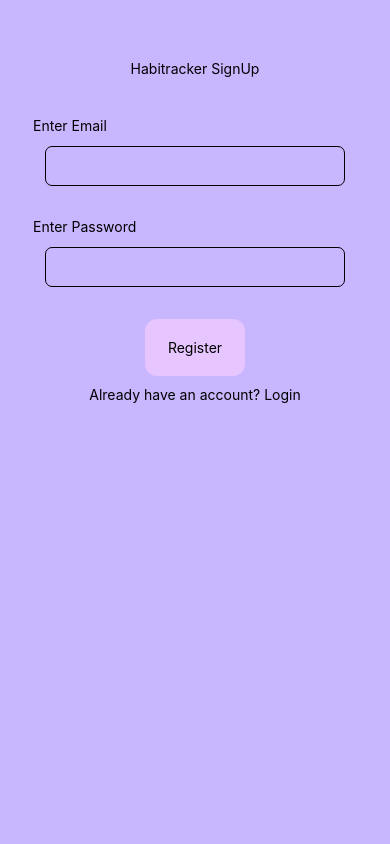
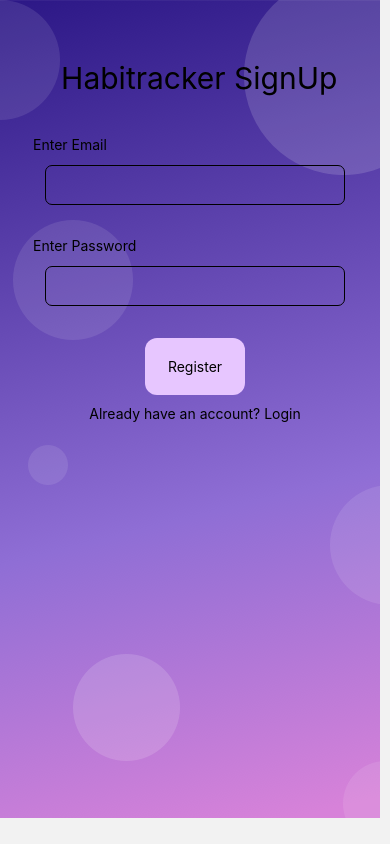
Before and after one commit to manvigautam09/Habitracker-Old, a React Native app: screen /SignUp in a window 390 px wide. Built offline with nearby package versions, Linux system fonts and the light colour scheme; no server answers.

Commit message:
Adds background images

```diff
--- a/App.tsx
+++ b/App.tsx
@@ -15,7 +15,7 @@ function App(): React.JSX.Element {
     <QueryClientProvider client={queryClient}>
       <NavigationContainer>
         <Stack.Navigator
-          initialRouteName="Home"
+          initialRouteName="Login"
           screenOptions={{headerShown: false}}>
           <Stack.Screen name="Login" component={Login} />
           <Stack.Screen name="SignUp" component={SignUp} />
--- /dev/null
+++ b/src/components/LoginRegisterContainer/index.tsx
@@ -0,0 +1,59 @@
+import React from 'react';
+import {
+  ImageBackground,
+  KeyboardAvoidingView,
+  Platform,
+  SafeAreaView,
+  Text,
+  View,
+  StyleSheet,
+} from 'react-native';
+
+interface LoginRegisterContainer {
+  children: Element[];
+  title: string;
+}
+
+function LoginRegisterContainer({
+  children,
+  title,
+}: LoginRegisterContainer): React.JSX.Element {
+  return (
+    <ImageBackground
+      source={require('../../assets/images/bg-light.png')}
+      style={styles.image}>
+      <SafeAreaView style={styles.container}>
+        <KeyboardAvoidingView
+          behavior="position"
+          style={styles.keyboardContainer}
+          keyboardVerticalOffset={Platform.OS === 'ios' ? 20 : 40}>
+          <View style={styles.headingSection}>
+            <Text style={styles.title}> {title}</Text>
+          </View>
+          {children}
+        </KeyboardAvoidingView>
+      </SafeAreaView>
+    </ImageBackground>
+  );
+}
+
+export default LoginRegisterContainer;
+
+const styles = StyleSheet.create({
+  image: {
+    flex: 1,
+  },
+  container: {
+    flex: 1,
+  },
+  keyboardContainer: {
+    alignItems: 'center',
+  },
+  headingSection: {
+    marginTop: 60,
+    marginBottom: 20,
+  },
+  title: {
+    fontSize: 30,
+  },
+});
--- a/src/screens/Login/index.tsx
+++ b/src/screens/Login/index.tsx
@@ -1,25 +1,21 @@
 import {useNavigation} from '@react-navigation/native';
 import React, {useState} from 'react';
 import {
-  SafeAreaView,
   StyleSheet,
   Text,
   TextInput,
   TouchableOpacity,
   View,
 } from 'react-native';
+import LoginRegisterContainer from '../../components/LoginRegisterContainer';
 
 function Login(): React.JSX.Element {
   const navigation = useNavigation();
-
   const [email, setEmail] = useState('');
   const [password, setPassword] = useState('');
 
   return (
-    <SafeAreaView style={styles.container}>
-      <View style={styles.headingSection}>
-        <Text> Habitracker Login</Text>
-      </View>
+    <LoginRegisterContainer title="Habitracker Login">
       <View style={styles.inputView}>
         <Text>Enter Email</Text>
         <TextInput value={email} onChangeText={setEmail} style={styles.input} />
@@ -36,23 +32,19 @@ function Login(): React.JSX.Element {
       <TouchableOpacity style={styles.loginButtonStyle}>
         <Text>Login</Text>
       </TouchableOpacity>
+
       <TouchableOpacity
         style={styles.loginRegisterSection}
         onPress={() => navigation.navigate('SignUp')}>
         <Text>Yet to Register? SignUp</Text>
       </TouchableOpacity>
-    </SafeAreaView>
+    </LoginRegisterContainer>
   );
 }
 
 export default Login;
 
 const styles = StyleSheet.create({
-  container: {
-    flex: 1,
-    alignItems: 'center',
-    backgroundColor: '#C8B6FF',
-  },
   input: {
     height: 40,
     margin: 12,
@@ -60,10 +52,6 @@ const styles = StyleSheet.create({
     padding: 10,
     width: 300,
     borderRadius: 7,
-  },
-  headingSection: {
-    marginTop: 60,
-    marginBottom: 20,
   },
   inputView: {
     marginTop: 20,
--- a/src/screens/SignUp/index.tsx
+++ b/src/screens/SignUp/index.tsx
@@ -1,13 +1,13 @@
 import {useNavigation} from '@react-navigation/native';
 import React, {useState} from 'react';
 import {
-  SafeAreaView,
   StyleSheet,
   Text,
   TextInput,
   TouchableOpacity,
   View,
 } from 'react-native';
+import LoginRegisterContainer from '../../components/LoginRegisterContainer';
 
 function SignUp(): React.JSX.Element {
   const navigation = useNavigation();
@@ -16,10 +16,7 @@ function SignUp(): React.JSX.Element {
   const [password, setPassword] = useState('');
 
   return (
-    <SafeAreaView style={styles.container}>
-      <View style={styles.headingSection}>
-        <Text>Habitracker SignUp</Text>
-      </View>
+    <LoginRegisterContainer title="Habitracker SignUp">
       <View style={styles.inputView}>
         <Text>Enter Email</Text>
         <TextInput value={email} onChangeText={setEmail} style={styles.input} />
@@ -41,18 +38,13 @@ function SignUp(): React.JSX.Element {
         onPress={() => navigation.navigate('Login')}>
         <Text>Already have an account? Login</Text>
       </TouchableOpacity>
-    </SafeAreaView>
+    </LoginRegisterContainer>
   );
 }
 
 export default SignUp;
 
 const styles = StyleSheet.create({
-  container: {
-    flex: 1,
-    alignItems: 'center',
-    backgroundColor: '#c8b6ff',
-  },
   input: {
     height: 40,
     margin: 12,
@@ -60,10 +52,6 @@ const styles = StyleSheet.create({
     padding: 10,
     width: 300,
     borderRadius: 7,
-  },
-  headingSection: {
-    marginTop: 60,
-    marginBottom: 20,
   },
   inputView: {
     marginTop: 20,
```
Also changed, not shown: src/assets/images/bg-dark.png (added), src/assets/images/bg-light.png (added).
